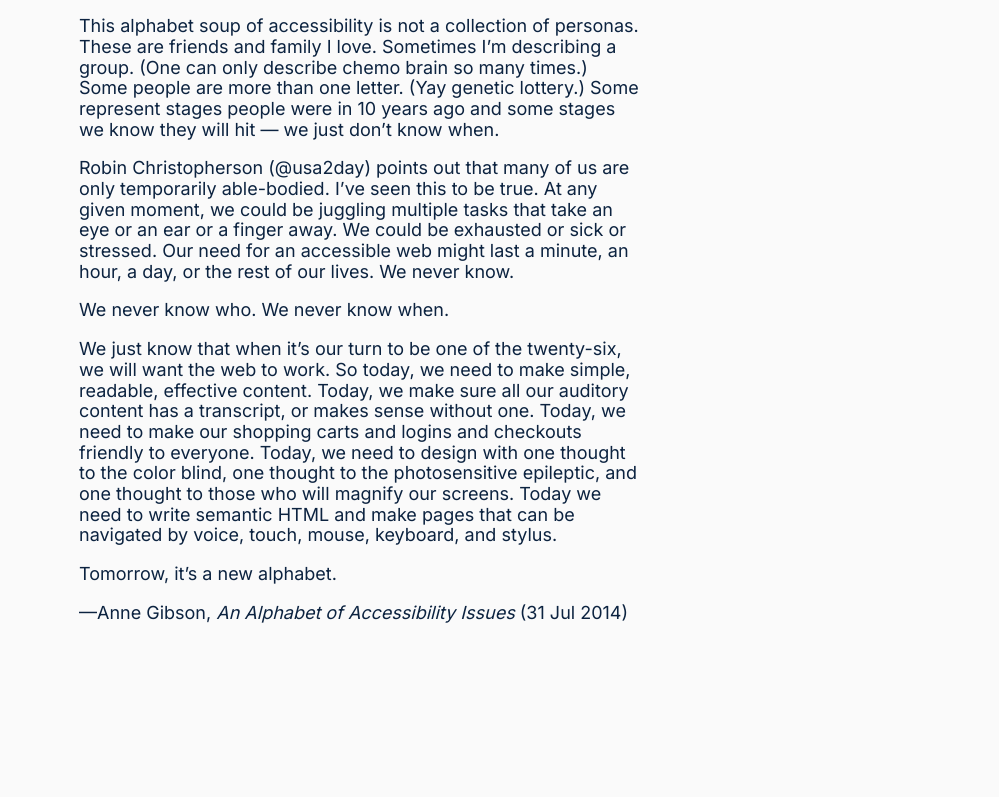
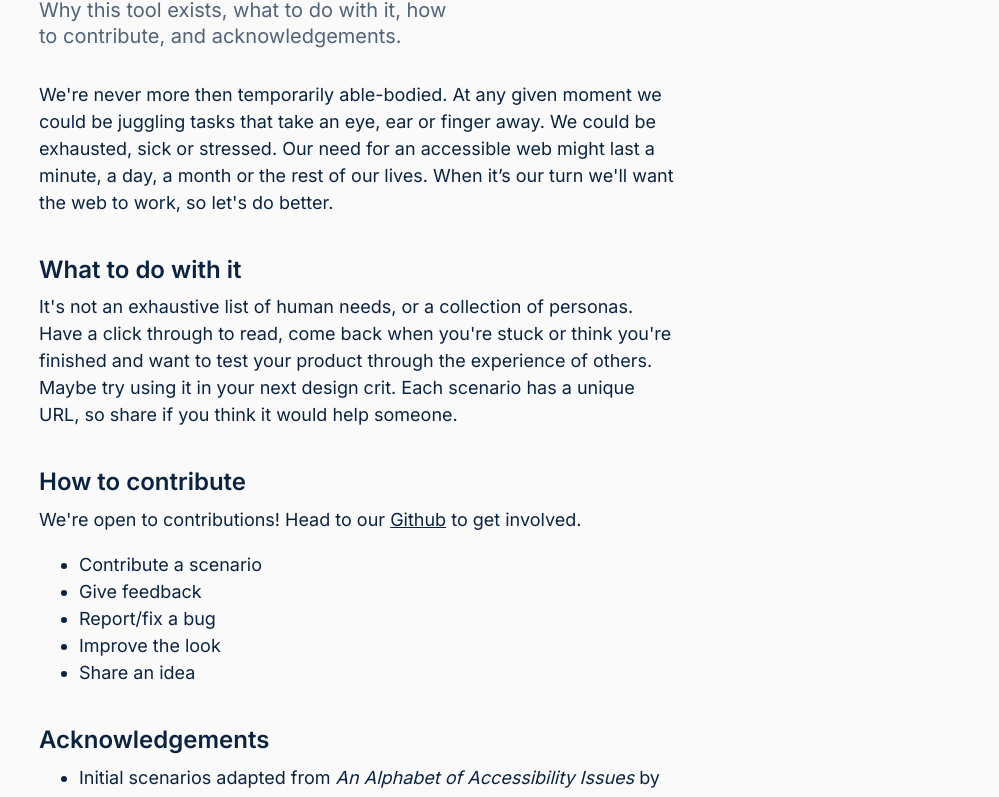
Before and after one commit to jackbush/inclusive-design-scenarios, a Gatsby site: page /about in a window 1280 px wide. Shown: the part 120-917 px from the top of the page, without its empty margins (281-1280 px from the left). Before the commit the page ends 800 px from the top, so only its background shows below. Built offline with nearby package versions, Linux system fonts and the light colour scheme; Gatsby itself is replaced by a stand-in of ours.

Commit message:
about content

```diff
--- a/src/components/layout.js
+++ b/src/components/layout.js
@@ -20,15 +20,6 @@ export default function Layout({ title, lead, children }) {
           <li>
             <Link to="/about">About</Link>
           </li>
-          <li>
-            <a
-              target="_blank"
-              rel="noreferrer"
-              href="https://github.com/theuxtoolbox/inclusive-design-scenarios"
-            >
-              Contribute
-            </a>
-          </li>
         </ul>
       </nav>
       <div className="container">
--- a/src/pages/about.js
+++ b/src/pages/about.js
@@ -5,44 +5,60 @@ import Layout from "../components/layout";
 
 export default function AboutPage() {
   return (
-    <Layout title="About">
+    <Layout
+      title="About"
+      lead="Why this tool exists, what to do with it, how to contribute, and acknowledgements."
+    >
       <Helmet title="About" />
-      <blockquote>
+      {/*<h2 className="sub-heading">Why use it</h2>*/}
       <p>
-          This alphabet soup of accessibility is not a collection of personas.
-          These are friends and family I love. Sometimes I’m describing a group.
-          (One can only describe chemo brain so many times.) Some people are
-          more than one letter. (Yay genetic lottery.) Some represent stages
-          people were in 10 years ago and some stages we know they will hit — we
-          just don’t know when.
+        We're never more then temporarily able-bodied. At any given moment we
+        could be juggling tasks that take an eye, ear or finger away. We could
+        be exhausted, sick or stressed. Our need for an accessible web might
+        last a minute, a day, a month or the rest of our lives.
+        When it’s our turn we'll want the web to work, so let's do better.
       </p>
+      <h2 className="sub-heading">What to do with it</h2>
       <p>
-          Robin Christopherson (@usa2day) points out that many of us are only
-          temporarily able-bodied. I’ve seen this to be true. At any given
-          moment, we could be juggling multiple tasks that take an eye or an ear
-          or a finger away. We could be exhausted or sick or stressed. Our need
-          for an accessible web might last a minute, an hour, a day, or the rest
-          of our lives. We never know.
+        It's not an exhaustive list of human needs, or a collection of personas.
+        Have a click through to read, come back when you're stuck or think
+        you're finished and want to test your product through the experience of
+        others. Maybe try using it in your next design crit. Each scenario has a
+        unique URL, so share if you think it would help someone.
       </p>
-        <p>We never know who. We never know when.</p>
+
+      <h2 className="sub-heading">How to contribute</h2>
       <p>
-          We just know that when it’s our turn to be one of the twenty-six, we
-          will want the web to work. So today, we need to make simple, readable,
-          effective content. Today, we make sure all our auditory content has a
-          transcript, or makes sense without one. Today, we need to make our
-          shopping carts and logins and checkouts friendly to everyone. Today,
-          we need to design with one thought to the color blind, one thought to
-          the photosensitive epileptic, and one thought to those who will
-          magnify our screens. Today we need to write semantic HTML and make
-          pages that can be navigated by voice, touch, mouse, keyboard, and
-          stylus.
+        We're open to contributions! Head to our{" "}
+        <a
+          target="_blank"
+          rel="noreferrer"
+          href="https://github.com/theuxtoolbox/inclusive-design-scenarios"
+        >
+          Github
+        </a>{" "}
+        to get involved.
       </p>
-        <p>Tomorrow, it’s a new alphabet.</p>
-        <footer>
-          —Anne Gibson, <cite>An Alphabet of Accessibility Issues</cite> (31 Jul
-          2014)
-        </footer>
-      </blockquote>
+      <ul>
+        <li>Contribute a scenario</li>
+        <li>Give feedback</li>
+        <li>Report/fix a bug</li>
+        <li>Improve the look</li>
+        <li>Share an idea</li>
+      </ul>
+      <h2 className="sub-heading">Acknowledgements</h2>
+      <ul>
+        <li>
+          Initial scenarios adapted from{" "}
+          <cite>An Alphabet of Accessibility Issues</cite> by Anne Gibson
+        </li>
+        <li>
+          Format inspired by{" "}
+          <a href="https://gfda.co/" target="_blank" rel="noreferrer">
+            GFDA
+          </a>
+        </li>
+      </ul>
     </Layout>
   );
 }
--- a/src/pages/index.js
+++ b/src/pages/index.js
@@ -35,7 +35,10 @@ export default function HomePage() {
       lead="A tool for stress-testing inclusivity of designs against commonly overlooked scenarios."
     >
       <Helmet title="Home" />
-      <p className="scenario">{scenario}</p>
+      <div className="scenario">
+        {/*<p className="scenario__label">Number {scenarioIdxParam}</p>*/}
+        <p className="scenario__content">{scenario}</p>
+      </div>
       <div className="cta__wrapper">
         <button className="cta" onClick={randomizeScenario}>
           Give me another one
--- a/src/styles/main.scss
+++ b/src/styles/main.scss
@@ -2,17 +2,19 @@
 // @use "./layout";
 
 $pink: #fcb0c0;
+$blue: #00118A;
 $transition: 300ms;
 $gutter: 24px;
 
 $surface: #fafafa;
 $message-primary: #0c2340;
 $message-link: #0c2340;
-$message-link-hover: blue;
+$message-link-hover: $blue;
 
 $cta-surface: black;
-$cta-surface-hover: blue;
+$cta-surface-hover: $blue;
 $cta-message: white;
+$cta-message-hover: white;
 
 html {
   background-color: $surface;
@@ -64,14 +66,29 @@ a {
   margin: auto;
 }
 
+main {
+  padding-bottom: 100px;
+
+  p,
+  li {
+    line-height: 1.5;
+  }
+}
+
+.sub-heading {
+  font-size: 24px;
+  margin-top: 40px;
+  margin-bottom: -8px;
+}
+
 .header {
-  margin-top: 72px;
+  padding-top: 72px;
   margin-bottom: 32px;
   max-width: 420px;
 }
 
 .header__title {
-  font-size: 28px;
+  font-size: 32px;
   margin: 0 0 8px 0;
 }
 
@@ -82,41 +99,45 @@ a {
   opacity: 0.7;
 }
 .scenario {
-  line-height: 1.5;
-  min-height: 240px;
+  // padding-bottom: 100px;
+}
+
+.scenario__label {
+  font-weight: bold;
+  font-size: 16px;
+  margin-bottom: 4px;
+}
+
+.scenario__content {
+  margin-top: 0;
+  line-height: 1.6;
 }
 
 .cta__wrapper {
   position: fixed;
   width: calc(100vw - 48px);
-  bottom: $gutter;
-
-  &::after {
-    content: "";
-    position: absolute;
-    width: 100%;
-    bottom: -$gutter;
-    border: none;
-    left: 0;
-    height: $gutter;
-    background-color: $surface;
-  }
+  bottom: 0;
+  height: $gutter;
+  background-color: $surface;
 }
 
 .cta {
-  padding: 12px $gutter;
+  position: absolute;
+  bottom: $gutter;
   width: 100%;
   max-width: 640px;
-  margin: 0 auto;
+  padding: 12px $gutter;
+
+  cursor: pointer;
+  border: none;
+
   background: $cta-surface;
-  border: none;
   color: $cta-message;
-  cursor: pointer;
-
   transition: $transition;
   @media (hover: hover) {
     &:hover {
       background: $cta-surface-hover;
+      color: $cta-message-hover;
     }
   }
 }
```
Also changed, not shown: 1 other file. Lines whose indentation alone changed are shown as unchanged.
